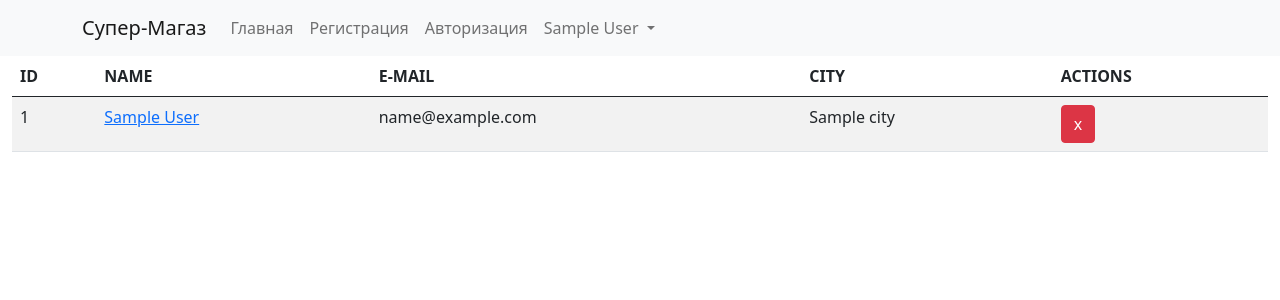
After one commit to trot505/fullstack_shop, a PHP site: page /pages/admin/users.php in a window 1280 px wide. The commit adds this page. Shown: the top 300 px of the page. Run offline with PHP 8.4, Linux system fonts and the light colour scheme; the visitor is signed in with stand-in values (Sample User, id 1); tables that the repository leaves empty or names only in its code hold one stand-in row (values such as "Sample post").

Commit message:
23122021

```diff
--- /dev/null
+++ b/actions/logout.php
@@ -0,0 +1,4 @@
+<?php
+session_start();
+unset($_SESSION['user']);
+header('Location: ../pages/login.php');
--- /dev/null
+++ b/config.php
@@ -0,0 +1,4 @@
+<?php
+session_start();
+$pdo = new PDO('mysql:dbname=fullstack;host=127.0.0.1', 'mois', 'mois');
+?>
--- a/pages/user.php
+++ b/pages/admin/edit_user.php
@@ -1,5 +1,4 @@
 <?php
-session_start();
 $alert = '';
 $userid = (int) $_GET['id'];
 if ($userid == null || gettype($userid) != 'integer') {
--- /dev/null
+++ b/pages/admin/users.php
@@ -0,0 +1,61 @@
+<?php
+$title = 'Список пользователей';
+require_once '../../templates/header.php';
+?>
+
+<div class="container-fluid">
+        <table class="table table-striped">
+            <thead class="thead-inverse">
+                <tr>
+                    <th>ID</th>
+                    <th>NAME</th>
+                    <th>E-MAIL</th>
+                    <th>CITY</th>
+                    <th>ACTIONS</th>
+                </tr>
+            </thead>
+            <tbody>
+                <?php
+                try {
+                    $sql = 'SELECT  u.*, c.name as city FROM users as u LEFT JOIN cities as c ON u.city_id = c.id';
+                    $users = $pdo->query($sql)->fetchAll();
+                    $cities = $pdo->query("SELECT id as c_id, name as c_city FROM cities")->fetchAll();
+
+                    $h = '';
+                    foreach ($users as $key => $user) {
+                        extract($user, EXTR_OVERWRITE);
+                        $h .= "<tr>
+                        <td scope='row'>$id</td>
+                        <td>
+                            <a href='user.php?id=$id'>
+                                $name
+                            </a>
+                        </td>
+                        <td>$email</td>
+                        <td>$city</td>
+                        <td>
+                            <div class='btn-group' role='group'>
+                                <form action='../../actions/del_user.php' method='POST'>
+                                    <input hidden name='id' value='$id' />
+                                    <button type='submit' class='btn btn-danger'>x</button>
+                                </form>
+                            </div>
+                        </td>
+                    </tr>";
+                    }
+
+                    $opt = '';
+                    foreach ($cities as $k => $c) {
+                        extract($c, EXTR_OVERWRITE);
+                        $opt .= "<option value='$c_id'>$c_city</option>";
+                    }
+                } catch (PDOException $e) {
+                    $h = $e->getMessage();
+                }
+                echo $h;
+
+                ?>
+            </tbody>
+        </table>
+    </div>
+<?php require_once '../../templates/footer.php'; ?>
--- /dev/null
+++ b/templates/footer.php
@@ -0,0 +1,8 @@
+<footer>
+
+</footer>
+<script src="https://cdn.jsdelivr.net/npm/@popperjs/core@2.9.2/dist/umd/popper.min.js" integrity="sha384-IQsoLXl5PILFhosVNubq5LC7Qb9DXgDA9i+tQ8Zj3iwWAwPtgFTxbJ8NT4GN1R8p" crossorigin="anonymous"></script>
+    <script src="https://cdn.jsdelivr.net/npm/bootstrap@5.0.2/dist/js/bootstrap.min.js" integrity="sha384-cVKIPhGWiC2Al4u+LWgxfKTRIcfu0JTxR+EQDz/bgldoEyl4H0zUF0QKbrJ0EcQF" crossorigin="anonymous"></script>
+</body>
+
+</html>
--- /dev/null
+++ b/templates/header.php
@@ -0,0 +1,56 @@
+<?php
+$r_path = $_SERVER['DOCUMENT_ROOT'];
+require_once "$r_path/config.php";
+?>
+<!doctype html>
+<html lang="ru">
+
+<head>
+    <title><?=$title?></title>
+    <!-- Required meta tags -->
+    <meta charset="utf-8">
+    <meta name="viewport" content="width=device-width, initial-scale=1, shrink-to-fit=no">
+
+    <!-- Bootstrap CSS v5.0.2 -->
+    <link rel="stylesheet" href="https://cdn.jsdelivr.net/npm/bootstrap@5.0.2/dist/css/bootstrap.min.css" integrity="sha384-EVSTQN3/azprG1Anm3QDgpJLIm9Nao0Yz1ztcQTwFspd3yD65VohhpuuCOmLASjC" crossorigin="anonymous">
+
+</head>
+
+<body>
+    <header>
+        <nav class="navbar navbar-expand-lg navbar-light bg-light">
+              <div class="container">
+                <a class="navbar-brand" href="#">Супер-Магаз</a>
+                <button class="navbar-toggler d-lg-none" type="button" data-bs-toggle="collapse" data-bs-target="#collapsibleNavId" aria-controls="collapsibleNavId"
+                    aria-expanded="false" aria-label="Toggle navigation">
+                    <span class="navbar-toggler-icon"></span>
+                </button>
+                <div class="collapse navbar-collapse" id="collapsibleNavId">
+                    <ul class="navbar-nav me-auto mt-2 mt-lg-0">
+                        <li class="nav-item active">
+                            <a class="nav-link" href="/">Главная</a>
+                        </li>
+                        <li class="nav-item">
+                            <a class="nav-link" href="/pages/register.php">Регистрация</a>
+                        </li>
+                        <li class="nav-item">
+                            <a class="nav-link" href="/pages/login.php">Авторизация</a>
+                        </li>
+                        <?php if ($_SESSION['user']) {?>
+                        <li class="nav-item dropdown">
+                            <a class="nav-link dropdown-toggle" href="#" id="navbarScrollingDropdown" role="button" data-bs-toggle="dropdown" aria-expanded="false">
+                                <?= $_SESSION['user']['name']?>
+                            </a>
+                            <ul class="dropdown-menu" aria-labelledby="navbarScrollingDropdown">
+                                <li><a class="dropdown-item" href="/pages/admin/user.php?id=<?= $_SESSION['user']['id']?>">Личный кабинет</a></li>
+                                <li><hr class="dropdown-divider"></li>
+                                <li><a class="dropdown-item" href="/actions/logout.php">Выход</a></li>
+                            </ul>
+                        </li>
+                        <?php }?>
+                    </ul>
+                </div>
+          </div>
+        </nav>
+
+    </header>
```
Also changed, not shown: actions/login.php (added, +21 -0 lines), index.php (+7 -76 lines), pages/login.php (+9 -25 lines), pages/register.php (+5 -21 lines).
